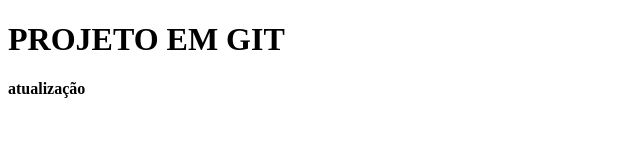
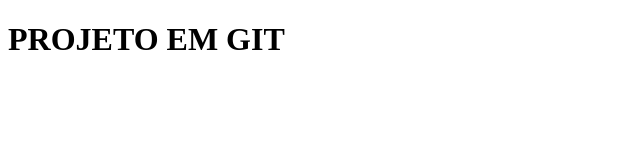
Before and after one commit to geovaniluismarcato/modulogit, a plain HTML site: page index.html in a window 1280 px wide. Shown: the whole page, without its empty margins (0-640 px from the left). Drawn offline with Linux system fonts and the light colour scheme.

Commit message:
Revert "atualização"
This reverts commit 149b03211577da39e4a1b37cd36ddbfeb3c55ae7.

```diff
--- a/index.html
+++ b/index.html
@@ -7,7 +7,5 @@
 </head>
 <body>
   <h1>PROJETO EM GIT</h1>
-
-  <h4>atualização</h4>
 </body>
 </html>
```
Also changed, not shown: 1 other file.
